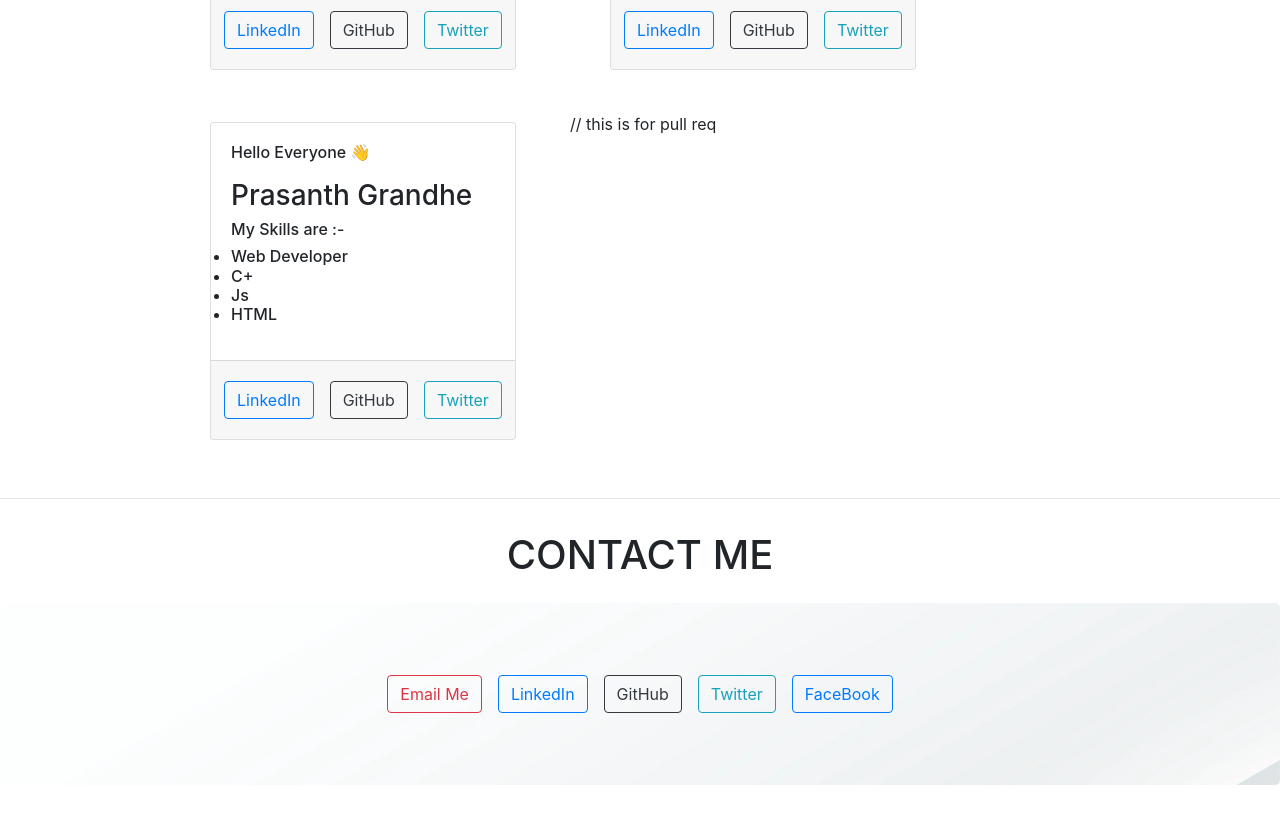
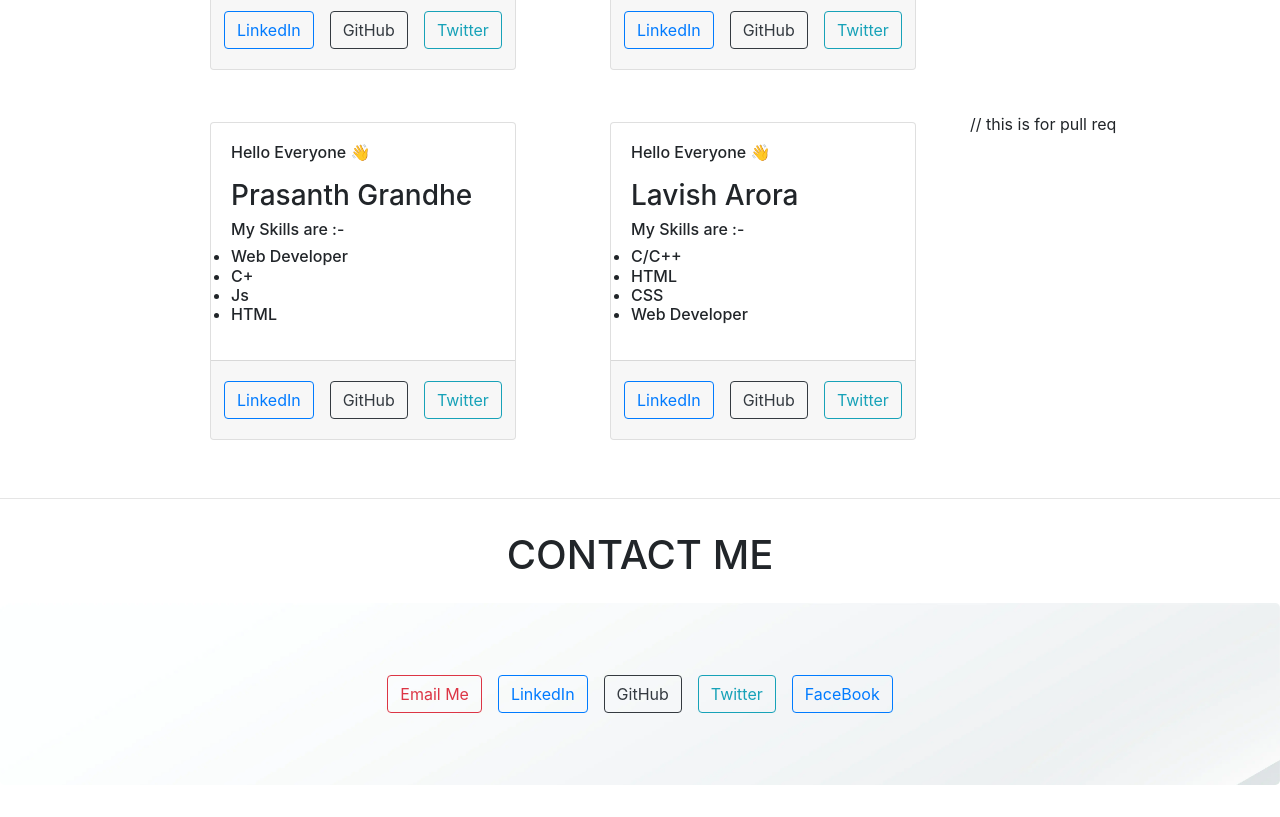
Before and after one commit to Aman1905/I-am-Contributor, a React (Create React App) app: page / in a window 1280 px wide. Shown: the part 1140-1957 px from the top of the page. Built offline with nearby package versions, Linux system fonts and the light colour scheme.

Commit message:
Lavish arora

```diff
--- a/src/Content.js
+++ b/src/Content.js
@@ -72,7 +72,15 @@ const Content = () => {
         l_link="www.linkedin.com/in/grandheprasanth"
         g_link="https://github.com/prasanthgrandhe"
         t_link ="" />
-
+      <Cards
+        sname="Lavish Arora"
+        skill1="C/C++"
+        skill2="HTML"
+        skill3="CSS"
+        skill4="Web Developer"
+        l_link="https://www.linkedin.com/in/lavish-arora-30/"
+        g_link="https://github.com/Lavisharora30"
+        t_link ="https://twitter.com/Lavish_arora_30" />
 
 // this is for pull req
     </div>
```
